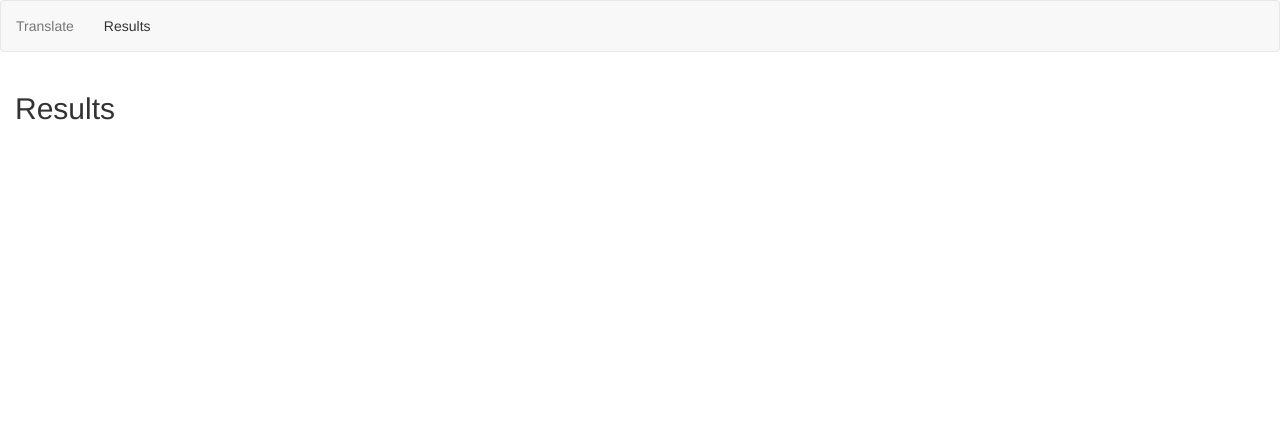
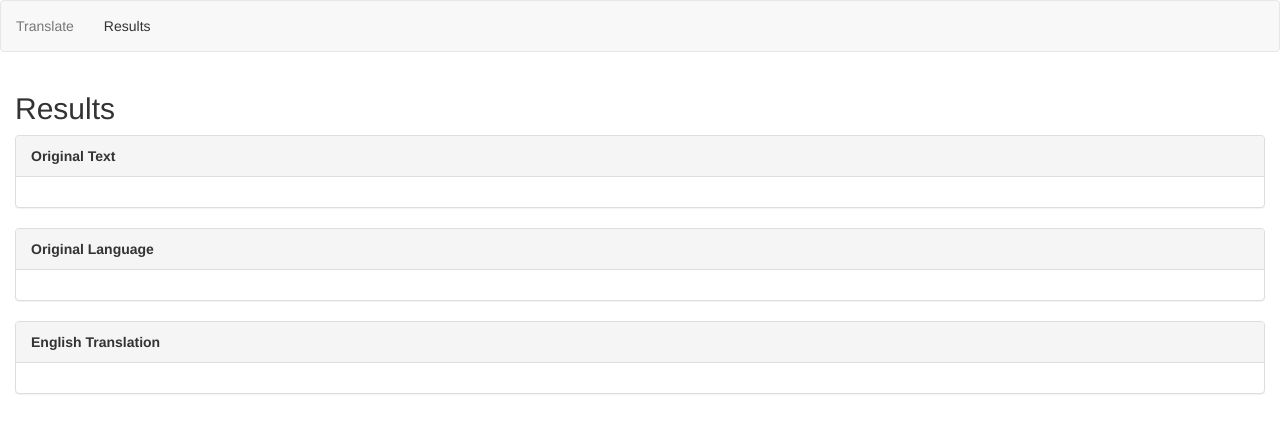
Before and after one commit to ben7293/translator-client, an Angular app: page / in a window 1280 px wide. Both pictures are taken after a click on the link "Results". Shown: the top 432 px of the page. Built offline with nearby package versions, Linux system fonts and the light colour scheme.

Commit message:
Completed functionality and connected to Django backend

```diff
--- a/src/app/app.component.html
+++ b/src/app/app.component.html
@@ -8,6 +8,6 @@
   </div>
 </nav>
   <div class="col-xs-12">
-    <app-translate *ngIf="selected == 'translate'"></app-translate>
-    <app-results *ngIf="selected == 'results'"></app-results>
+    <app-translate *ngIf="selected == 'translate'" (result) = "receiveTranslationResult($event)"></app-translate>
+    <app-results *ngIf="selected == 'results'" [result] = "result"></app-results>
   </div>
--- a/src/app/app.component.ts
+++ b/src/app/app.component.ts
@@ -8,6 +8,7 @@ import { Component } from '@angular/core';
 export class AppComponent {
   title = 'app';
   selected = "translate";
+  result = {};
 
   translate(){
     this.selected = "translate";
@@ -16,4 +17,9 @@ export class AppComponent {
   results(){
     this.selected = "results";
   }
+
+  receiveTranslationResult(translationResult: {}){
+    this.result = translationResult;
+    this.selected = "results";
+  }
 }
--- a/src/app/app.module.ts
+++ b/src/app/app.module.ts
@@ -1,6 +1,6 @@
 import { BrowserModule } from '@angular/platform-browser';
 import { NgModule } from '@angular/core';
-
+import { HttpClientModule } from '@angular/common/http';
 
 import { AppComponent } from './app.component';
 import { TranslateComponent } from './translate/translate.component';
@@ -14,7 +14,8 @@ import { ResultsComponent } from './results/results.component';
     ResultsComponent
   ],
   imports: [
-    BrowserModule
+    BrowserModule,
+    HttpClientModule
   ],
   providers: [],
   bootstrap: [AppComponent]
--- a/src/app/results/results.component.html
+++ b/src/app/results/results.component.html
@@ -1,4 +1,21 @@
 <div class="form-group col-10">
   <h2>Results</h2>
-
+  <div class="col-3">
+    <div class="panel panel-default">
+      <div class="panel-heading"><strong>Original Text</strong></div>
+      <div class="panel-body">{{ result['original_text'] }}</div>
+    </div>
+  </div>
+  <div class="col-3">
+    <div class="panel panel-default">
+      <div class="panel-heading"><strong>Original Language</strong></div>
+      <div class="panel-body">{{ result['original_lang'] }}</div>
+    </div>
+  </div>
+  <div class="col-3">
+    <div class="panel panel-default">
+      <div class="panel-heading"><strong>English Translation</strong></div>
+      <div class="panel-body">{{ result['translation'] }}</div>
+    </div>
+  </div>
 </div>
--- a/src/app/results/results.component.ts
+++ b/src/app/results/results.component.ts
@@ -1,4 +1,4 @@
-import { Component, OnInit } from '@angular/core';
+import { Component, OnInit, Input } from '@angular/core';
 
 @Component({
   selector: 'app-results',
@@ -7,6 +7,8 @@ import { Component, OnInit } from '@angular/core';
 })
 export class ResultsComponent implements OnInit {
 
+  @Input() result;
+
   constructor() { }
 
   ngOnInit() {
--- a/src/app/translate/translate.component.html
+++ b/src/app/translate/translate.component.html
@@ -1,8 +1,8 @@
 <div class="form-group col-10">
   <h2>Translate</h2>
   <div class="text-align:center">
-    <textarea class="form-control" rows="5"></textarea>
+    <textarea class="form-control" rows="5" #origText></textarea>
   </div>
   <br>
-  <button class="btn btn-primary" style="float: right;">Submit</button>
+  <button class="btn btn-primary" (click)="submitTranslation()" style="float: right;">Submit</button>
 </div>
--- a/src/app/translate/translate.component.ts
+++ b/src/app/translate/translate.component.ts
@@ -1,4 +1,5 @@
-import { Component, OnInit } from '@angular/core';
+import { Component, OnInit, ViewChild, ElementRef, EventEmitter, Output } from '@angular/core';
+import { HttpClient } from "@angular/common/http";
 
 @Component({
   selector: 'app-translate',
@@ -7,9 +8,24 @@ import { Component, OnInit } from '@angular/core';
 })
 export class TranslateComponent implements OnInit {
 
-  constructor() { }
+  @ViewChild("origText") origTextRef: ElementRef;
+  @Output() result = new EventEmitter<{}>();
+  constructor(private http: HttpClient) { }
 
   ngOnInit() {
   }
 
+  submitTranslation(){
+    this.http
+    .post("http://localhost:8000/translator_service/", {Text: this.origTextRef.nativeElement.value})
+    .subscribe(
+      (val) => {
+        this.result.emit(val);
+      },
+      res => {
+        console.log(res);
+      }
+    );
+  }
+
 }
```
